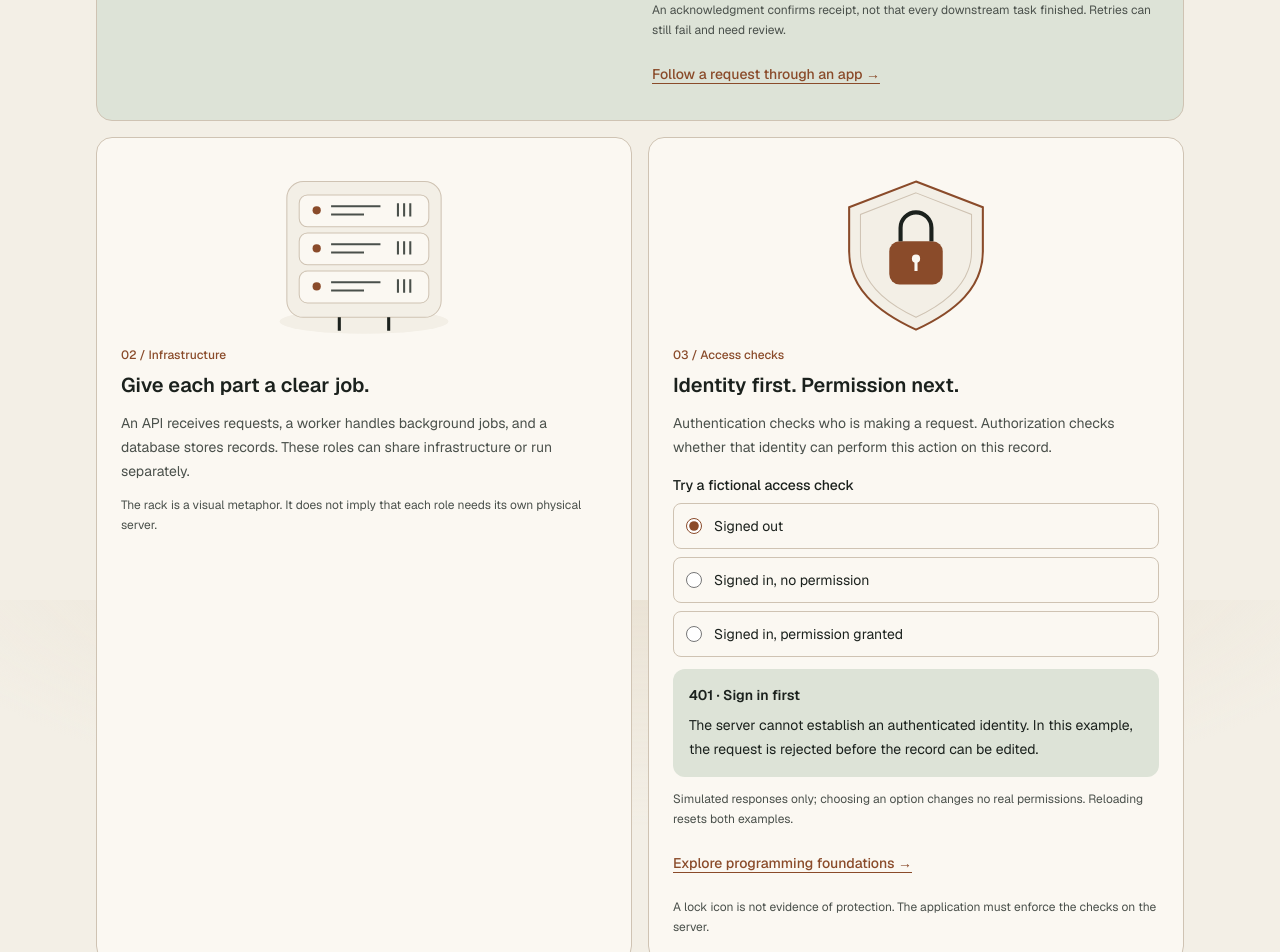
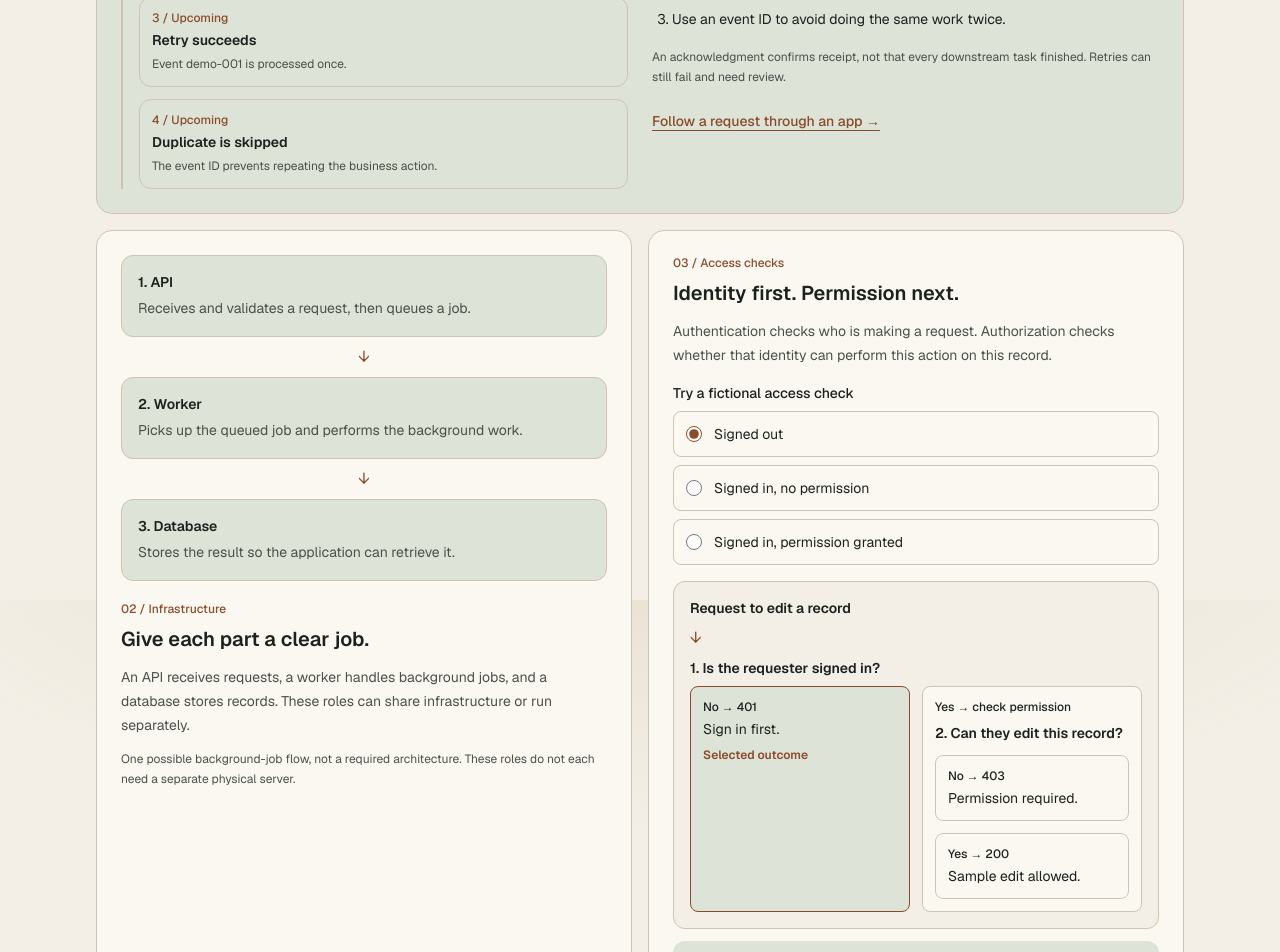
Before and after one commit to heyfunwhoa/byjoyaing-portfolio, a Next.js app: page /ai-academy/systems in a window 1280 px wide. Shown: the part 1000-1952 px from the top of the page. Built offline with nearby package versions, Linux system fonts and the light colour scheme.

Commit message:
feat(academy): show delivery timeline and access decision branches

```diff
--- a/components/academy/systems-illustrations.tsx
+++ b/components/academy/systems-illustrations.tsx
@@ -1,11 +1,11 @@
 "use client";
 
 import { useState } from "react";
-import { accessExamples, advanceDelivery, initialDelivery, type AccessExample } from "@/lib/academy/systems-demo";
+import { accessExamples, advanceDelivery, initialDelivery, type AccessExample, type DeliveryState } from "@/lib/academy/systems-demo";
 
 /**
- * Static editorial illustrations inspired by devl's Webhook Relay, Server Rack
- * and Shield Lock concepts. Original SVG markup; no upstream code or assets copied.
+ * Original explanatory graphics, extending the devl-inspired webhook scene.
+ * Semantic HTML diagrams reflect local fixture state; no upstream assets copied.
  * See docs/design/component-adoption.md for source review and scope.
  */
 function WebhookScene({ phase }: { phase: string }) {
@@ -34,33 +34,85 @@ function WebhookScene({ phase }: { phase: string }) {
   );
 }
 
-function ServerScene() {
+function DeliveryTimeline({ delivery }: { delivery: DeliveryState }) {
+  const current = delivery.phase === "ready" ? -1 : delivery.phase === "failed" ? 0
+    : delivery.phase === "waiting" ? 1 : delivery.duplicates > 0 ? 3 : 2;
+  const steps = [
+    ["First attempt fails", "No business action was performed."],
+    ["Wait before retrying", "Backoff avoids immediately repeating a failed request."],
+    ["Retry succeeds", "Event demo-001 is processed once."],
+    ["Duplicate is skipped", "The event ID prevents repeating the business action."],
+  ];
   return (
-    <svg aria-hidden="true" focusable="false" viewBox="0 0 280 180" className="mx-auto h-auto w-full max-w-72">
-      <ellipse cx="140" cy="155" rx="82" ry="12" className="fill-background" />
-      <rect x="65" y="19" width="150" height="132" rx="16" className="fill-background stroke-border" />
-      {[32,69,106].map(y => (
-        <g key={y}>
-          <rect x="77" y={y} width="126" height="31" rx="8" className="fill-card stroke-border" />
-          <circle cx="94" cy={y+15} r="4" className="fill-accent" />
-          <path d={`M108 ${y+11}h48m-48 8h32m33-11v13m6-13v13m6-13v13`} className="fill-none stroke-muted" strokeWidth="2" />
-        </g>
-      ))}
-      <path d="M116 151v13m48-13v13" className="stroke-foreground" strokeWidth="3" />
-    </svg>
+    <div className="mt-5">
+      <p className="text-sm font-semibold">Delivery timeline</p>
+      <ol aria-label="Delivery timeline" className="mt-3 space-y-3 border-l-2 border-border pl-4">
+        {steps.map(([title, detail], index) => (
+          <li key={title} aria-current={index === current ? "step" : undefined}
+            className={`rounded-xl border p-3 ${index === current ? "border-accent bg-card" : "border-border"}`}>
+            <p className="text-xs font-medium text-accent">
+              {index + 1} / {index === current ? "Current step" : index < current ? "Completed" : "Upcoming"}
+            </p>
+            <p className="mt-1 text-sm font-semibold">{title}</p>
+            <p className="mt-1 text-xs leading-5 text-muted">{detail}</p>
+          </li>
+        ))}
+      </ol>
+    </div>
   );
 }
 
-function AccessScene() {
+function ServerScene() {
   return (
-    <svg aria-hidden="true" focusable="false" viewBox="0 0 280 180" className="mx-auto h-auto w-full max-w-72">
-      <path d="M140 19l65 25v43c0 35-26 58-65 76-39-18-65-41-65-76V44z" className="fill-background stroke-accent" strokeWidth="2" />
-      <path d="M140 30l54 21v36c0 28-20 48-54 64-34-16-54-36-54-64V51z" className="fill-none stroke-border" />
-      <rect x="114" y="77" width="52" height="42" rx="10" className="fill-accent" />
-      <path d="M125 77V64a15 15 0 0130 0v13" className="fill-none stroke-foreground" strokeWidth="4" />
-      <circle cx="140" cy="94" r="4" className="fill-accent-foreground" />
-      <path d="M140 97v9" className="stroke-accent-foreground" strokeWidth="3" />
-    </svg>
+    <ol aria-label="Example background job flow" className="mb-5 space-y-2">
+      {[
+        ["API", "Receives and validates a request, then queues a job."],
+        ["Worker", "Picks up the queued job and performs the background work."],
+        ["Database", "Stores the result so the application can retrieve it."],
+      ].map(([name, detail], index) => (
+        <li key={name}>
+          {index > 0 && <p aria-hidden="true" className="mb-2 text-center text-accent">↓</p>}
+          <div className="rounded-xl border border-border bg-surface-sage p-4">
+            <p className="text-sm font-semibold">{index + 1}. {name}</p>
+            <p className="mt-1 text-sm leading-6 text-muted">{detail}</p>
+          </div>
+        </li>
+      ))}
+    </ol>
+  );
+}
+
+function AccessScene({ access }: { access: AccessExample }) {
+  const branch = (selected: boolean) => `rounded-lg border p-3 ${selected ? "border-accent bg-surface-sage" : "border-border bg-card"}`;
+  return (
+    <div role="group" aria-label="Access decision diagram" className="mt-4 rounded-xl border border-border bg-background p-4">
+      <p className="text-sm font-semibold">Request to edit a record</p>
+      <p aria-hidden="true" className="my-2 text-accent">↓</p>
+      <p className="text-sm font-semibold">1. Is the requester signed in?</p>
+      <div className="mt-2 grid gap-3 sm:grid-cols-2 lg:grid-cols-1 xl:grid-cols-2">
+        <div className={branch(access === "anonymous")} data-selected={access === "anonymous"}>
+          <p className="text-xs font-medium">No → 401</p>
+          <p className="mt-1 text-sm">Sign in first.</p>
+          {access === "anonymous" && <p className="mt-2 text-xs font-semibold text-accent">Selected outcome</p>}
+        </div>
+        <div className={branch(access !== "anonymous")}>
+          <p className="text-xs font-medium">Yes → check permission</p>
+          <p className="mt-2 text-sm font-semibold">2. Can they edit this record?</p>
+          <div className="mt-3 space-y-3">
+            <div className={branch(access === "member")} data-selected={access === "member"}>
+              <p className="text-xs font-medium">No → 403</p>
+              <p className="mt-1 text-sm">Permission required.</p>
+              {access === "member" && <p className="mt-2 text-xs font-semibold text-accent">Selected outcome</p>}
+            </div>
+            <div className={branch(access === "editor")} data-selected={access === "editor"}>
+              <p className="text-xs font-medium">Yes → 200</p>
+              <p className="mt-1 text-sm">Sample edit allowed.</p>
+              {access === "editor" && <p className="mt-2 text-xs font-semibold text-accent">Selected outcome</p>}
+            </div>
+          </div>
+        </div>
+      </div>
+    </div>
   );
 }
 
@@ -89,7 +141,7 @@ export function SystemsIllustrations() {
       <div className="mt-6 grid min-w-0 gap-4 lg:grid-cols-2">
         <figure className="min-w-0 rounded-2xl border border-border bg-surface-sage p-5 sm:p-6 lg:col-span-2">
           <div className="grid items-center gap-6 md:grid-cols-2">
-            <div className="min-w-0"><WebhookScene phase={delivery.phase} /></div>
+            <div className="min-w-0"><WebhookScene phase={delivery.phase} /><DeliveryTimeline delivery={delivery} /></div>
             <figcaption className="min-w-0">
               <p className="text-xs font-medium text-accent">01 / Webhook delivery</p>
               <h3 className="mt-2 text-xl font-semibold">One event. Several destinations.</h3>
@@ -130,12 +182,11 @@ export function SystemsIllustrations() {
               An API receives requests, a worker handles background jobs, and a database stores records. These roles can share infrastructure or run separately.
             </p>
             <p className="mt-3 text-xs leading-5 text-muted">
-              The rack is a visual metaphor. It does not imply that each role needs its own physical server.
+              One possible background-job flow, not a required architecture. These roles do not each need a separate physical server.
             </p>
           </figcaption>
         </figure>
         <figure className="min-w-0 rounded-2xl border border-border bg-card p-5 sm:p-6">
-          <AccessScene />
           <figcaption>
             <p className="text-xs font-medium text-accent">03 / Access checks</p>
             <h3 className="mt-2 text-xl font-semibold">Identity first. Permission next.</h3>
@@ -154,6 +205,7 @@ export function SystemsIllustrations() {
                 ))}
               </div>
             </fieldset>
+            <AccessScene access={access} />
             <div role="status" aria-live="polite" aria-atomic="true" className="mt-3 rounded-xl bg-surface-sage p-4">
               <p className="text-sm font-semibold">{accessExamples[access].result}</p>
               <p className="mt-2 text-sm leading-6">{accessExamples[access].explanation}</p>
@@ -163,7 +215,7 @@ export function SystemsIllustrations() {
             </p>
             <a href="/ai-academy/programming" className="mt-3 inline-flex min-h-11 items-center text-sm font-medium text-accent underline underline-offset-4">Explore programming foundations →</a>
             <p className="mt-3 text-xs leading-5 text-muted">
-              A lock icon is not evidence of protection. The application must enforce the checks on the server.
+              This diagram explains a decision; the application must enforce both checks on the server.
             </p>
           </figcaption>
         </figure>
```
Also changed, not shown: 2 other files (tests, documents, lock files or other folders).
